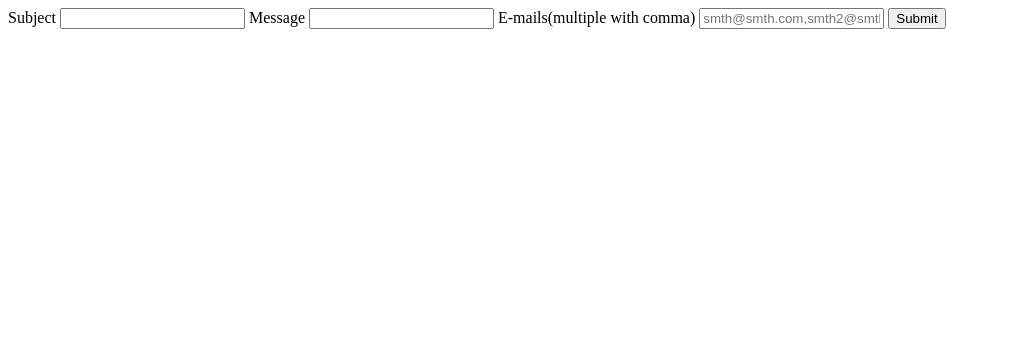
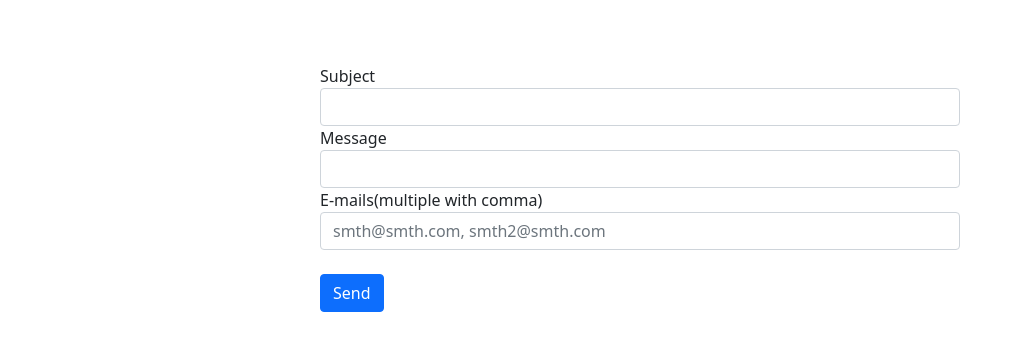
Before and after one commit to rashadgsml/Celery-sending-email, a Django app: page / in a window 1280 px wide. Shown: the top 351 px of the page, without its empty margins (0-1014 px from the left). Run offline with Django 3.2, Linux system fonts and the light colour scheme; parts of the project's set-up code (start-up, migrations or seed data) failed here and were passed over.

Commit message:
modifying template

```diff
--- a/templates/send_email.html
+++ b/templates/send_email.html
@@ -1,21 +1,33 @@
-<!DOCTYPE html>
+<!doctype html>
 <html lang="en">
   <head>
-    <meta charset="UTF-8">
-    <meta http-equiv="X-UA-Compatible" content="IE=edge">
-    <meta name="viewport" content="width=device-width, initial-scale=1.0">
+    <!-- Required meta tags -->
+    <meta charset="utf-8">
+    <meta name="viewport" content="width=device-width, initial-scale=1">
+
+    <!-- Bootstrap CSS -->
+    <link href="https://cdn.jsdelivr.net/npm/bootstrap@5.0.0/dist/css/bootstrap.min.css" rel="stylesheet" integrity="sha384-wEmeIV1mKuiNpC+IOBjI7aAzPcEZeedi5yW5f2yOq55WWLwNGmvvx4Um1vskeMj0" crossorigin="anonymous">
+
     <title>Send e-mail</title>
   </head>
   <body>
-    <form action="{% url 'send-email-view' %}" method="POST">
+    <form action="{% url 'send-email-view' %}" method="POST" style="margin-top: 5%; margin-left: 25%; width:50%">
         {% csrf_token %}
+        <div class="form-group">
             <label for="subject">Subject</label>
-        <input type="text" name="subject" >
+            <input type="email" class="form-control" id="subject" name="subject">
+          </div>
+        <div class="form-group">
           <label for="message">Message</label>
-        <input type="text" name="message">
+          <input type="email" class="form-control" id="message" name="message">
+        </div>
+        <div class="form-group">
             <label for="emails">E-mails(multiple with comma)</label>
-        <input type="email" name="emails" placeholder="smth@smth.com,smth2@smth.com" multiple>
-        <input type="submit">
+            <input type="email" name="emails" class="form-control" id="emails" placeholder="smth@smth.com, smth2@smth.com" multiple>
+        </div>
+        <br>
+        <input type="submit" class="btn btn-primary" value="Send">
     </form>
+    <script src="https://cdn.jsdelivr.net/npm/bootstrap@5.0.0/dist/js/bootstrap.bundle.min.js" integrity="sha384-p34f1UUtsS3wqzfto5wAAmdvj+osOnFyQFpp4Ua3gs/ZVWx6oOypYoCJhGGScy+8" crossorigin="anonymous"></script>
   </body>
 </html>
```
Lines whose indentation alone changed are shown as unchanged.
